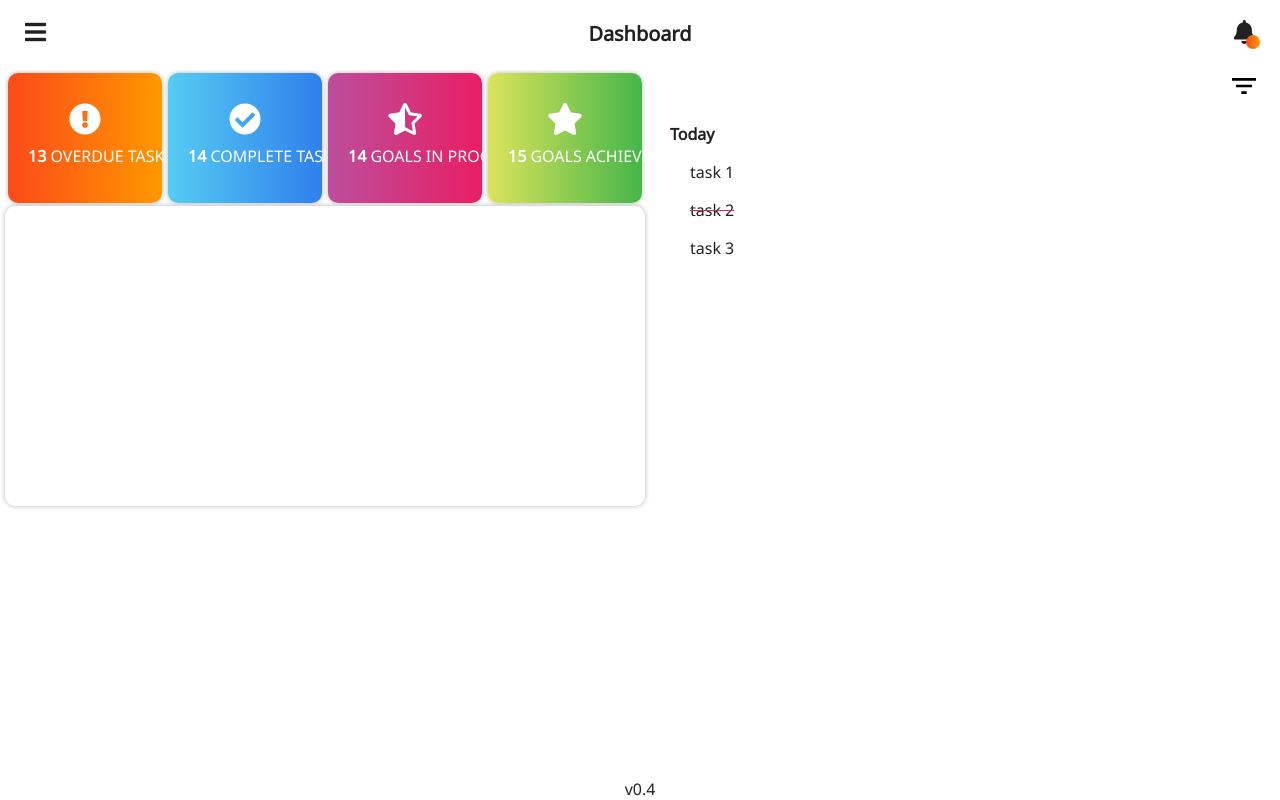
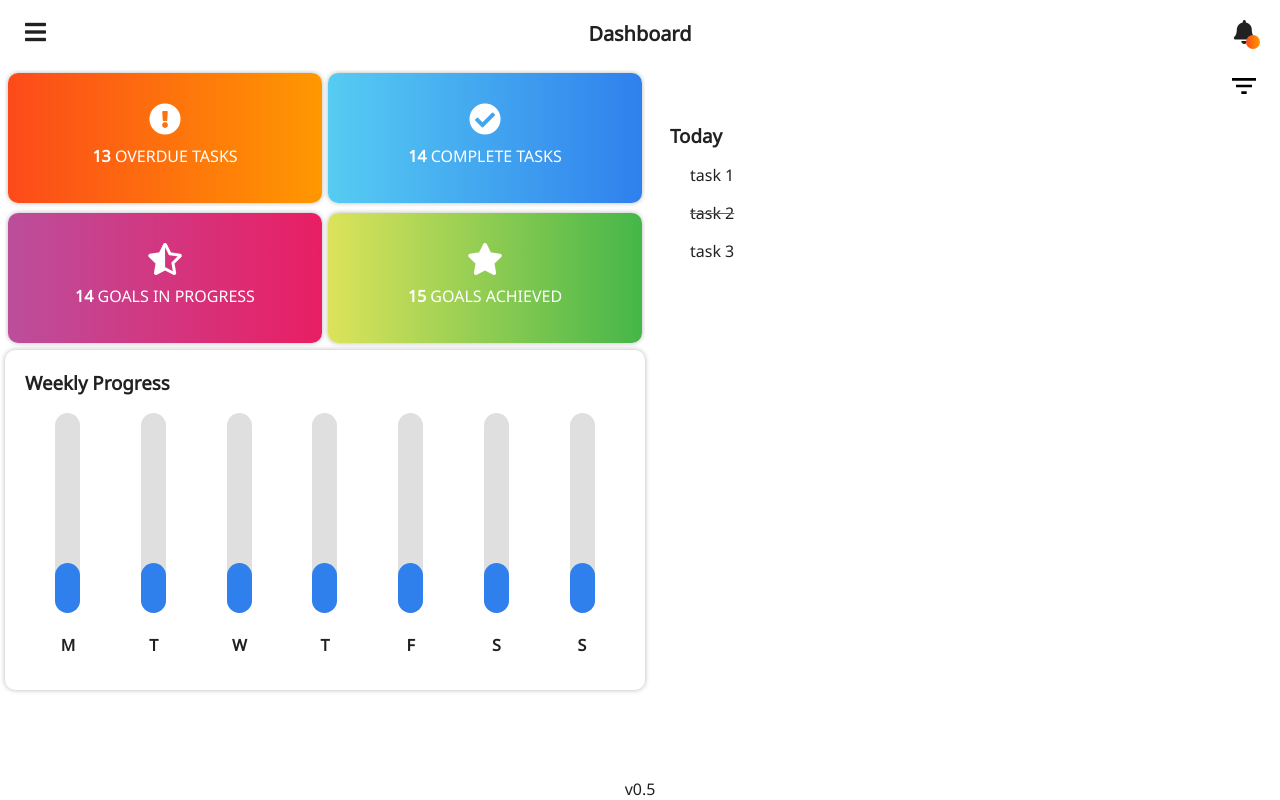
Before and after one commit to JohnVidal77/ToDo-AngularJS, a website: page app/index.html at #!/dashboard in a window 1280 px wide. Drawn offline with nearby package versions, Linux system fonts and the light colour scheme; some packages are replaced by stand-ins of ours.

Commit message:
dashboard v0.5

```diff
--- a/app/dashboard/dashboard.scss
+++ b/app/dashboard/dashboard.scss
@@ -104,6 +104,11 @@
     margin-bottom: 20px;
   }
 
+  >.task-container >.list-days >li >h3{
+    margin: 0;
+
+  }
+
   >.task-container >.list-days >li >.list-task-day{
     list-style: none;
     font-weight: normal;
@@ -149,9 +154,53 @@
     }
 
     >.info-container >.chart-container >.card-chart {
+      width: initial;
+      height: 100%;
+      padding: 20px;
+      @include card();
+    }
+
+    >.info-container >.chart-container >.card-chart >h3{
+      margin: 0;
+    }
+
+    >.info-container >.chart-container >.card-chart >.charts-container {
+      height: 100%;
+      display: -ms-flexbox;
+      display: flex;
+      -ms-flex-wrap: wrap;
+      flex-wrap: wrap;
+      justify-content: center;
+      align-content: center;
+    }
+
+    >.info-container >.chart-container >.card-chart >.charts-container >div {
+      flex: 0 0 14.28%;
+      max-width: 14.28%;
+    }
+
+    >.info-container >.chart-container >.card-chart >.charts-container >div >h4{
+      text-align: center;
+      text-transform: uppercase;
+    }
+
+    >.info-container >.chart-container >.card-chart >.charts-container >div >.progress{
+      height: 200px;
+      width: 25px;
+      background-color: $grey-hyper-color;
+      border-radius: 25px;
+      margin: 0 auto;
+      display: grid;
+    }
+
+    >.info-container >.chart-container >.card-chart >.charts-container >div >.progress >.progress-bar{
+      align-self: end;
+      border-radius: 25px;
+      height: 25%;
+      float: left;
       width: 100%;
-      height: 100%;
-      @include card();
+      position: relative;
+      background-color: $primary-color;
     }
 
     >.info-container >.cards-container {
@@ -161,12 +210,12 @@
       -ms-flex-wrap: wrap;
       flex-wrap: wrap;
       margin-left: 5px;
-      max-height: 140px;
+      height: 280px;
     }
 
     >.info-container >.cards-container >div {
-      flex: 0 0 25%;
-      max-width: 25%;
+      flex: 0 0 50%;
+      max-width: 50%;
     }
 
     >.info-container >.cards-container >div >.card-1, >.info-container >.cards-container >div >.card-2, >.info-container >.cards-container >div >.card-3, >.info-container >.cards-container >div >.card-4 {
--- a/app/dashboard/dashboard.tmp.html
+++ b/app/dashboard/dashboard.tmp.html
@@ -30,7 +30,51 @@
         </div>
         <div class="chart-container">
             <div class="card-chart">
-
+                <h3>Weekly Progress</h3>
+                <div class="charts-container">
+                    <div>
+                        <div class="progress">
+                            <div class="progress-bar"></div>
+                        </div>
+                        <h4>m</h4>
+                    </div>
+                    <div>
+                        <div class="progress">
+                            <div class="progress-bar"></div>
+                        </div>
+                        <h4>t</h4>
+                    </div>
+                    <div>
+                        <div class="progress">
+                            <div class="progress-bar"></div>
+                        </div>
+                        <h4>w</h4>
+                    </div>
+                    <div>
+                        <div class="progress">
+                            <div class="progress-bar"></div>
+                        </div>
+                        <h4>t</h4>
+                    </div>
+                    <div>
+                        <div class="progress">
+                            <div class="progress-bar"></div>
+                        </div>
+                        <h4>f</h4>
+                    </div>
+                    <div>
+                        <div class="progress">
+                            <div class="progress-bar"></div>
+                        </div>
+                        <h4>s</h4>
+                    </div>
+                    <div>
+                        <div class="progress">
+                            <div class="progress-bar"></div>
+                        </div>
+                        <h4>s</h4>
+                    </div>
+                </div>
             </div>
         </div>
     </div>
@@ -42,19 +86,19 @@
         </div>
         <ul class="list-days">
             <li ng-if="vm.tasks.today.length">
-                Today
+                <h3>Today</h3>
                 <ul ng-repeat="task in vm.tasks.today" class="list-task-day">
                     <li><p ng-class="task.completed ? 'task-complete' : null">{{task.name}}</p></li>
                 </ul>
             </li>
             <li ng-if="vm.tasks.tomorrow.length">
-                Tomorrow
+                <h3>Tomorrow</h3>
                 <ul ng-repeat="task in vm.tasks.tomorrow" class="list-task-day">
                     <li><p ng-class="task.completed ? 'task-complete' : null">{{task.name}}</p></li>
                 </ul>
             </li>
             <li ng-if="vm.tasks.month.length">
-                Month
+                <h3>Month</h3>
                 <ul ng-repeat="task in vm.tasks.month" class="list-task-day">
                     <li><p ng-class="task.completed ? 'task-complete' : null">{{task.name}}</p></li>
                 </ul>
--- a/app/index.html
+++ b/app/index.html
@@ -56,7 +56,7 @@
 
 <!--app-->
 <ui-view></ui-view>
-<span style="position: absolute; bottom: 0; width: 100vw; text-align: center;">v0.4</span>
+<span style="position: absolute; bottom: 0; width: 100vw; text-align: center;">v0.5</span>
 
 <script src="./app.module.js"></script>
 <script src="./app.route.js"></script>
--- a/app/style/colors.scss
+++ b/app/style/colors.scss
@@ -12,6 +12,7 @@ $gradient-green: linear-gradient(-90deg, $fourth-color, #DCE35B);
 $text-color: #212121;
 $grey-color: #757575;
 $grey-light-color: #b6b6b6;
+$grey-hyper-color: #dfdfdf;
 $divider-color: #BDBDBD;
 $error-color: #d50000;
 $success-color: #2e7d32;
```
Also changed, not shown: app/dashboard/dashboard.css, 1 other file.
